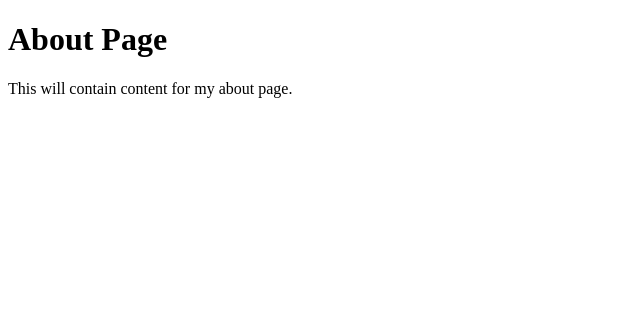
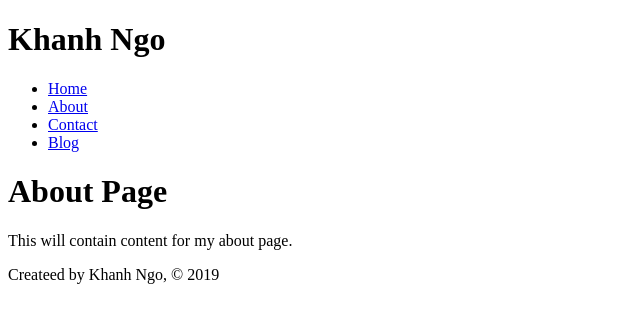
Before and after one commit to khan-ngo/gatsby-bootcamp, a Gatsby site: page /about in a window 1280 px wide. Shown: the whole page, without its empty margins (0-640 px from the left). Built offline with nearby package versions, Linux system fonts and the light colour scheme; Gatsby itself is replaced by a stand-in of ours.

Commit message:
adds footer and header components

```diff
--- /dev/null
+++ b/src/components/footer.js
@@ -0,0 +1,13 @@
+import React from 'react'
+
+const Footer = () => {
+    return (
+        <footer>
+            <p>
+                Createed by Khanh Ngo, © 2019
+            </p>
+        </footer>
+    )
+}
+
+export default Footer
--- /dev/null
+++ b/src/components/header.js
@@ -0,0 +1,28 @@
+import React from 'react'
+import { Link } from 'gatsby'
+
+const Header = () => {
+    return (
+        <header>
+            <h1>Khanh Ngo</h1>
+            <nav>
+                <ul>
+                    <li>
+                        <Link to="/">Home</Link>
+                    </li>
+                    <li>
+                        <Link to="/about">About</Link>
+                    </li>
+                    <li>
+                        <Link to="/contact">Contact</Link>
+                    </li>
+                    <li>
+                        <Link to="/blog">Blog</Link>
+                    </li>
+                </ul>
+            </nav>
+        </header>
+    )
+}
+
+export default Header
--- a/src/pages/about.js
+++ b/src/pages/about.js
@@ -1,10 +1,15 @@
 import React from 'react'
+import Header from '../components/header'
+import Footer from '../components/footer'
 
 const AboutPage = () => {
     return (
         <div>
+            <Header />
             <h1>About Page</h1>
             <p>This will contain content for my about page.</p>
+            <Footer />
+
         </div>
     )
 }
--- a/src/pages/contact.js
+++ b/src/pages/contact.js
@@ -1,10 +1,15 @@
 import React from 'react'
+import Header from '../components/header'
+
+import Footer from '../components/footer'
 
 const ContactPage = () => {
     return (
         <div>
+            <Header />
             <h1>Contact Page</h1>
             <p>This contains infomration for how to contact us.</p>
+            <Footer />
         </div>
     )
 }
--- a/src/pages/index.js
+++ b/src/pages/index.js
@@ -1,11 +1,17 @@
 import React from 'react'
+import Header from '../components/header'
+import Footer from '../components/footer'
+import { Link } from 'gatsby'
 
 const IndexPage = () => {
     return (
         <div>
+            <Header />
             <h1>Hello</h1>
             <h2> I'm Khanh, a full-stack developer living in Beautiful Boston.</h2>
             <p>Need a developer? <Link to="/contact">Contact Me</Link></p>
+
+            <Footer />
 
         </div>
     )
```
Also changed, not shown: src/pages/blog.js (+8 -0 lines).
